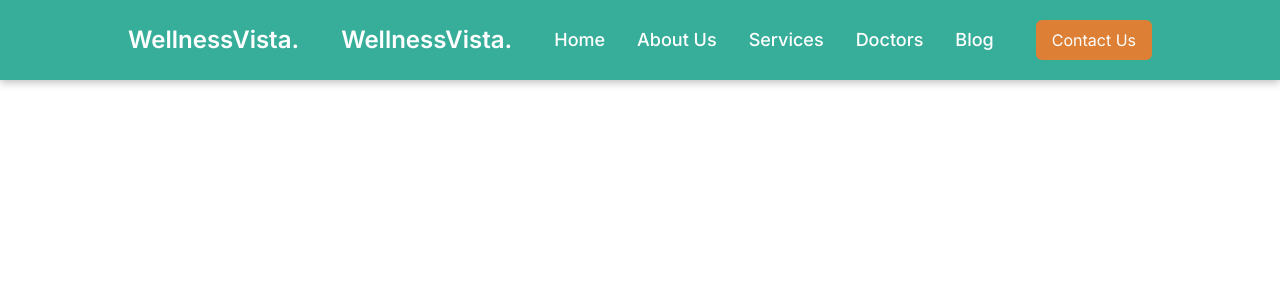
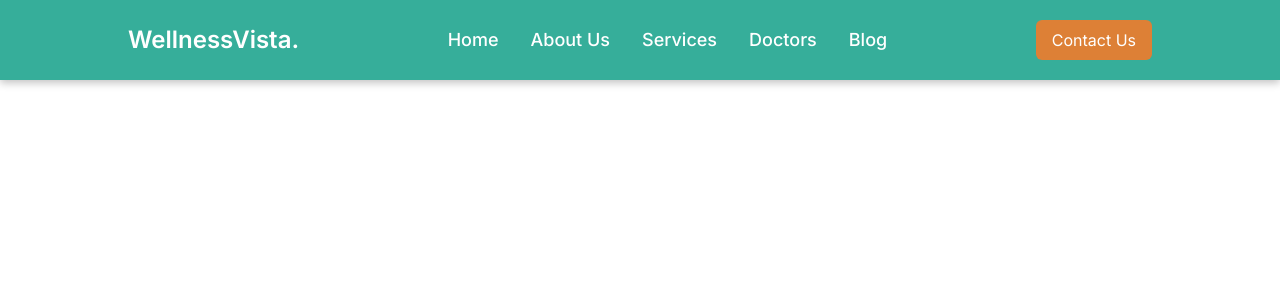
Before and after one commit to Ridwan-09/Wellness-Vista, a React (Vite) app: page / in a window 1280 px wide. Shown: the top 300 px of the page. Built offline with nearby package versions, Linux system fonts and the light colour scheme.

Commit message:
first commit

```diff
--- a/src/components/Navbar.jsx
+++ b/src/components/Navbar.jsx
@@ -31,15 +31,6 @@ const Navbar = () => {
                 <div className=" flex flex-row justify-between p-5 md:px-32 px-5 bg-backgroundColor shadow-[rgba(0,_0,_0,_0.24)_0px_3px_8px]">
                     <div className=" flex flex-row items-center cursor-pointer">
                         <Link to="home" spy={true} smooth={true} duration={500}>
-                            <h1 className=" text-2xl font-semibold">WellnessVista.</h1>
-                        </Link>
-                    </div>
-                    <div className=" hidden lg:flex flex-row items-center text-lg font-medium gap-8">
-                        <Link
-                            to="home"
-                            spy={true}
-                            smooth={true}
-                            duration={500}>
                             <h1 className=" text-2xl font-semibold">WellnessVista.</h1>
                         </Link>
                     </div>
@@ -166,9 +157,6 @@ const Navbar = () => {
                     >
                         Blog
                     </Link>
-                </div>
-
-                <div>
 
                     <div className=" lg:hidden">
                         <button
@@ -178,7 +166,6 @@ const Navbar = () => {
                             Contact Us
                         </button>
                     </div>
-
                 </div>
             </div>
         </div>
```
